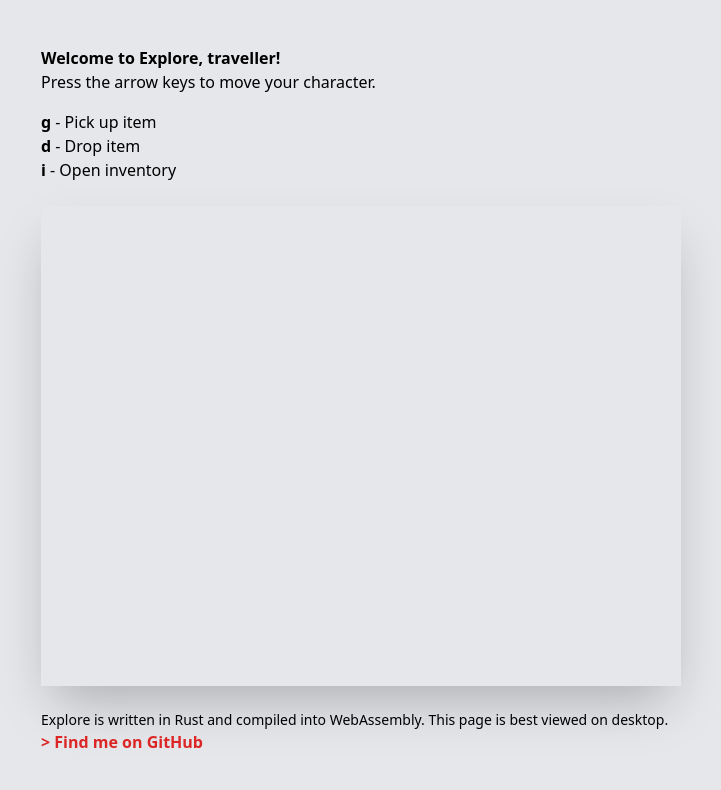
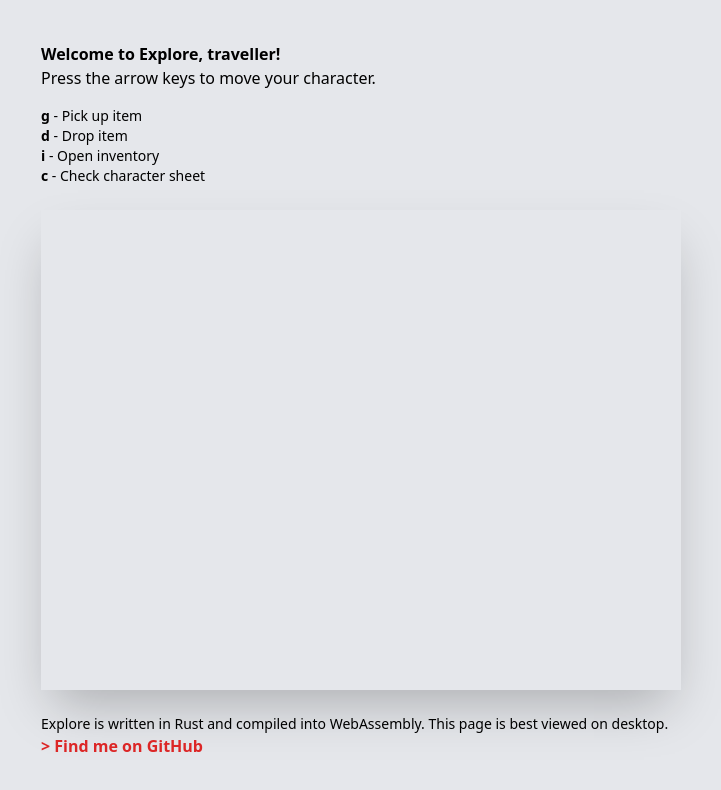
Before and after one commit to smonfourny/rust-roguelike, a Gatsby site in the folder explore-client/: page / in a window 1280 px wide. Shown: the whole page, without its empty margins (279-1000 px from the left). Built offline with nearby package versions, Linux system fonts and the light colour scheme; Gatsby itself is replaced by a stand-in of ours.

Commit message:
feat(client): update command list

```diff
--- a/explore-client/src/pages/index.js
+++ b/explore-client/src/pages/index.js
@@ -10,9 +10,10 @@ class IndexPage extends React.Component {
           <p className="px-6 font-bold">Welcome to Explore, traveller!</p>
           <p className="px-6 font-light mb-4">Press the arrow keys to move your character.</p>
           <ul>
-            <li className="px-6"><strong>g</strong> - Pick up item</li>
-            <li className="px-6"><strong>d</strong> - Drop item</li>
-            <li className="px-6"><strong>i</strong> - Open inventory</li>
+            <li className="px-6 text-sm"><strong>g</strong> - Pick up item</li>
+            <li className="px-6 text-sm"><strong>d</strong> - Drop item</li>
+            <li className="px-6 text-sm"><strong>i</strong> - Open inventory</li>
+            <li className="px-6 text-sm"><strong>c</strong> - Check character sheet</li>
           </ul>
           <div className="p-6 flex justify-center">
             <div className="flex-shrink-0 shadow-2xl">
```
